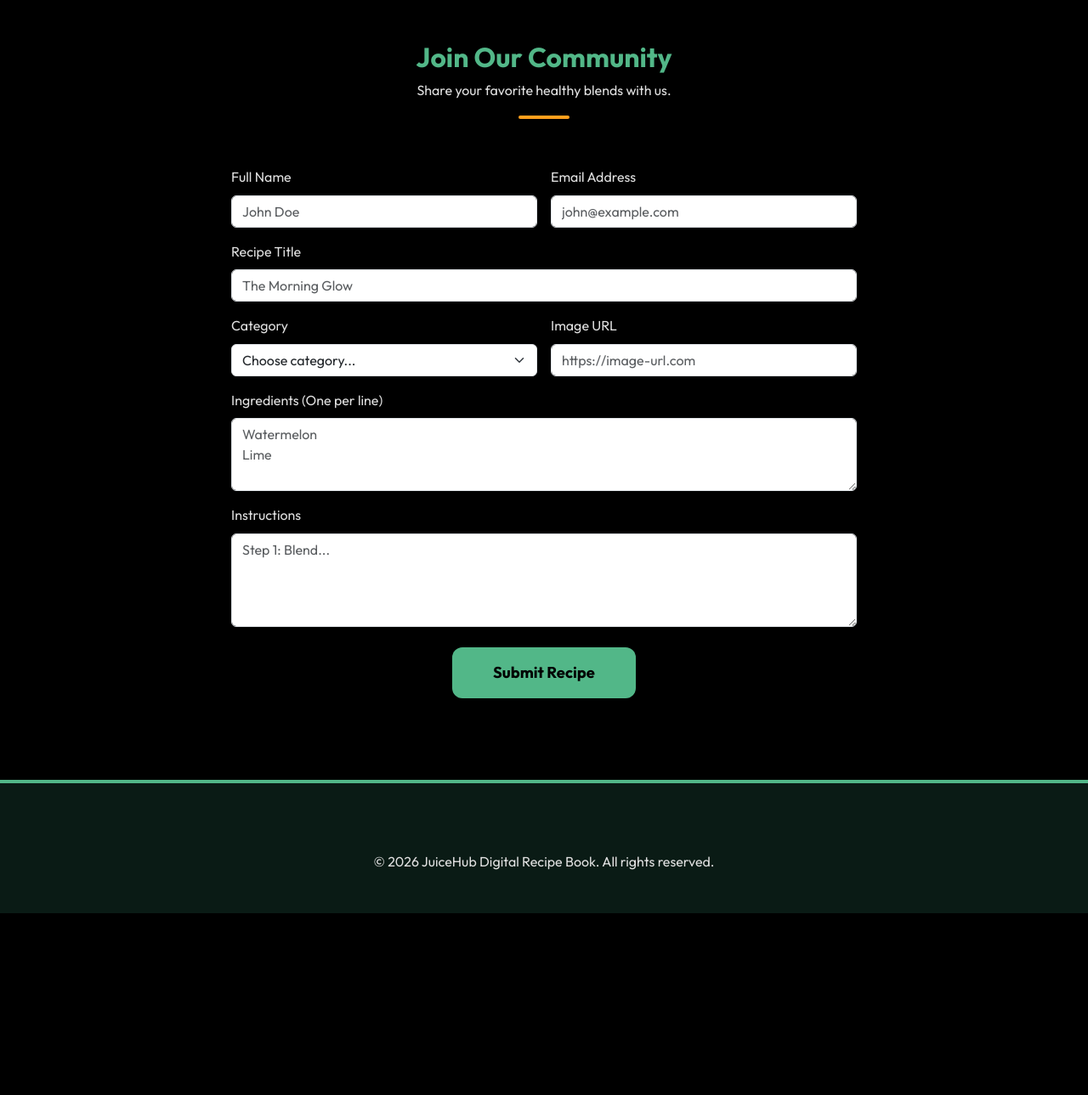
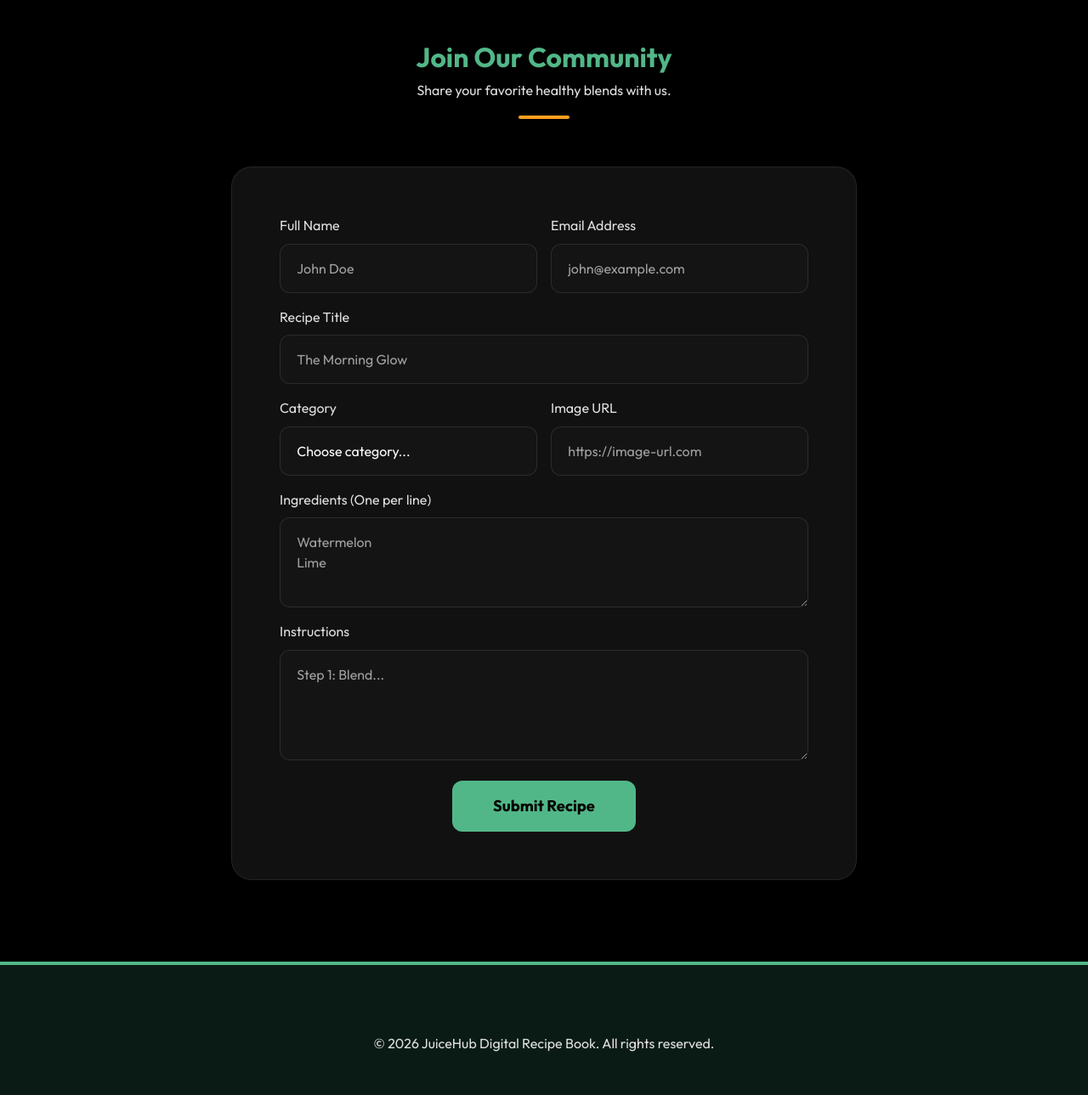
Before and after one commit to asp2023143-ops/JuiceHub, a PHP site: page /contact.html in a window 1280 px wide. Shown: the part 83-1372 px from the top of the page at 85% size. Before the commit the page ends 1158 px from the top, so only its background shows below. Run offline with PHP 8.4, Linux system fonts and the light colour scheme.

Commit message:
Add styling for contact form, input fields, and success modal

```diff
--- a/style.css
+++ b/style.css
@@ -182,3 +182,74 @@ footer h5 {
         font-size: 2rem;
     }
 }
+/* --- Contact Form Section --- */
+.glass-form {
+    background: var(--card-bg); /* Dark background for the form container */
+    padding: 3.5rem;
+    border-radius: 24px;
+    border: 1px solid rgba(255, 255, 255, 0.08); /* Subtle border for glass effect */
+    box-shadow: 0 10px 30px rgba(0, 0, 0, 0.3);
+}
+
+/* --- Form Input Fields --- */
+.form-control,
+.form-select {
+    background: #141414; /* Darker background for inputs */
+    border: 1px solid rgba(255, 255, 255, 0.1);
+    color: #ffffff;
+    border-radius: 12px;
+    padding: 1rem 1.2rem;
+    transition: var(--transition);
+}
+
+.form-control::placeholder {
+    color: rgba(255, 255, 255, 0.6); /* Lighter placeholder text */
+}
+
+/* --- Input Focus State --- */
+.form-control:focus,
+.form-select:focus {
+    background: #1a1a1a;
+    box-shadow: 0 0 0 4px rgba(82, 183, 136, 0.15); /* Soft highlight on focus */
+    border-color: var(--primary-color);
+    color: #ffffff;
+    outline: none;
+}
+
+/* --- Submit Button (Already Updated as per your request) --- */
+.btn-submit {
+    background: var(--primary-color);
+    color: #000;
+    padding: 16px 45px;
+    font-size: 1.15rem;
+    border-radius: 12px;
+    font-weight: 700;
+    border: none;
+    transition: var(--transition);
+    text-decoration: none;
+    display: inline-block;
+}
+
+.btn-submit:hover {
+    background: var(--accent-color);
+    transform: translateY(-2px);
+    box-shadow: 0 5px 15px rgba(82, 183, 136, 0.3);
+}
+
+/* --- Section Titles --- */
+.section-title {
+    text-align: center;
+    margin-bottom: 3.5rem;
+}
+
+.section-title h2 {
+    font-weight: 700;
+    color: var(--primary-color);
+}
+
+/* --- Success Modal Styling --- */
+#successModal .modal-content {
+    background-color: #111;
+    color: #ffffff;
+    border: 1px solid rgba(255, 255, 255, 0.1);
+}
```
